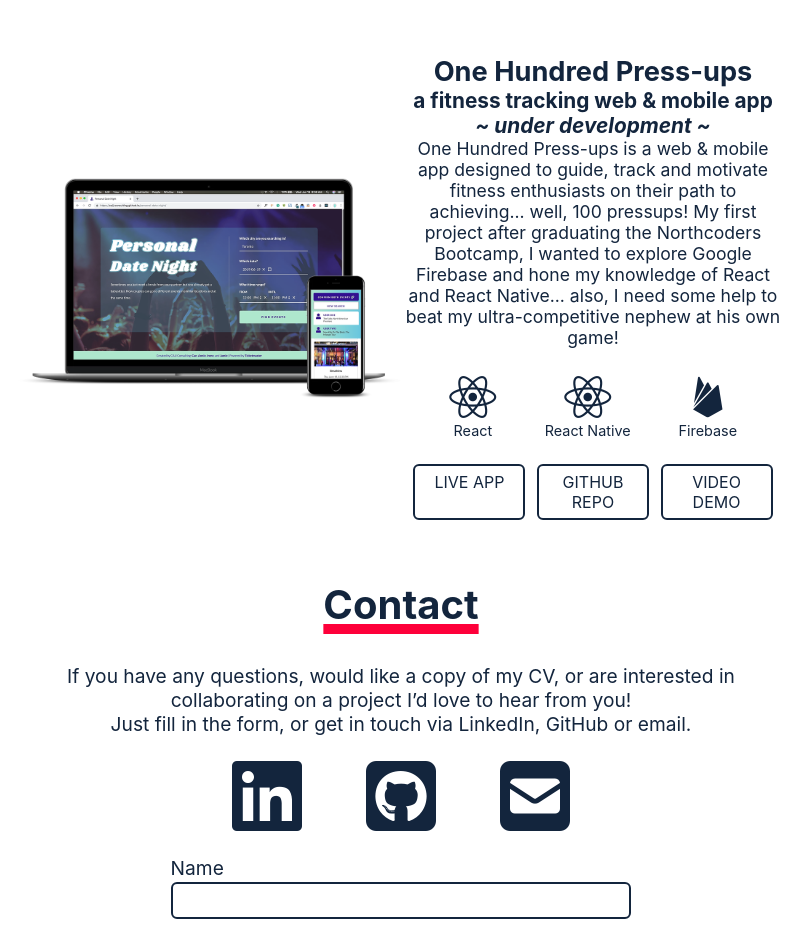
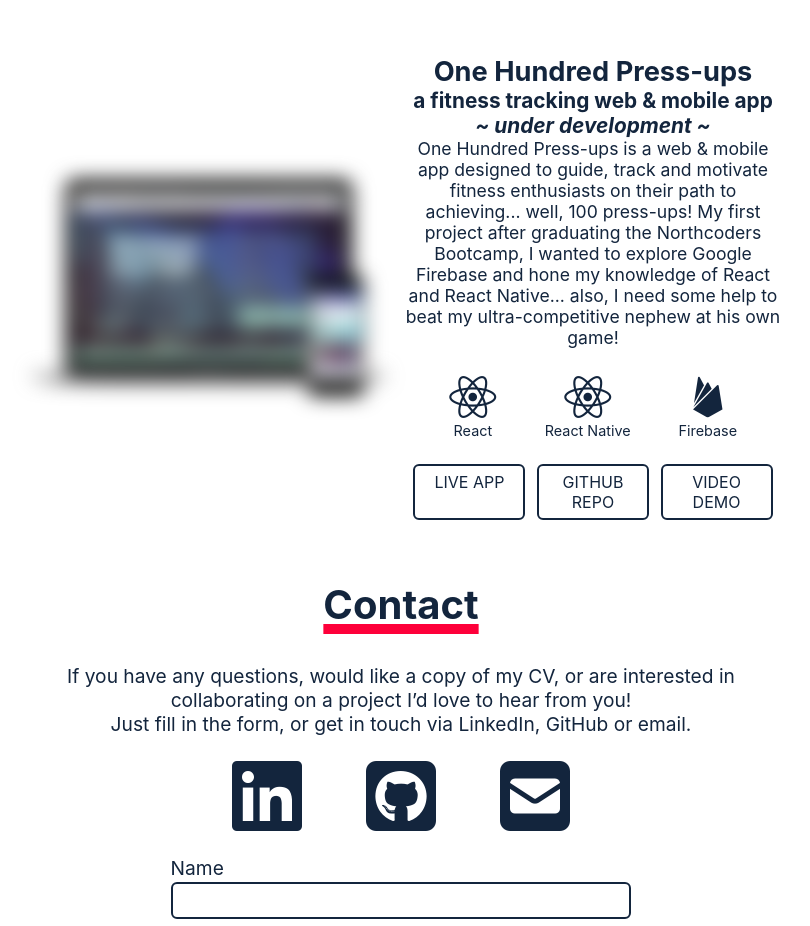
Before and after one commit to jbhall4291/portfolio, a React (Create React App) app: page / in a window 1280 px wide. Shown: the part 3460-4386 px from the top of the page, without its empty margins (239-1049 px from the left). Built offline with nearby package versions, Linux system fonts and the light colour scheme.

Commit message:
styling tweaks

```diff
--- a/src/components/Projects/Projects.js
+++ b/src/components/Projects/Projects.js
@@ -123,7 +123,7 @@ export const Projects = () => {
 
       <article className="Projects__article--align-left">
         <div className="Projects__div--image-area">
-          <img src={projectPlaceholder} alt="johnny"></img>
+          <img  style={{ filter: 'blur(10px)' }} src={projectPlaceholder} alt="johnny"></img>
         </div>
         <div className="Projects__div--title-area">
           <h3>One Hundred Press-ups</h3>
@@ -136,7 +136,7 @@ export const Projects = () => {
           <p className="Projects__p--description">
             One Hundred Press-ups is a web & mobile app designed to guide, track
             and motivate fitness enthusiasts on their path to achieving... well,
-            100 pressups! My first project after graduating the Northcoders
+            100 press-ups! My first project after graduating the Northcoders
             Bootcamp, I wanted to explore Google Firebase and hone my knowledge
             of React and React Native... also, I need some help to beat my
             ultra-competitive nephew at his own game!
@@ -162,7 +162,7 @@ export const Projects = () => {
             <ButtonFill text="live app" href="https://www.google.com" />
             <ButtonFill
               text="github repo"
-              href="https://github.com/jbhall4291/nc-news-frontend"
+              href="https://www.google.com"
             />
             <ButtonFill text="video demo" href="https://www.google.com" />
           </div>
```
